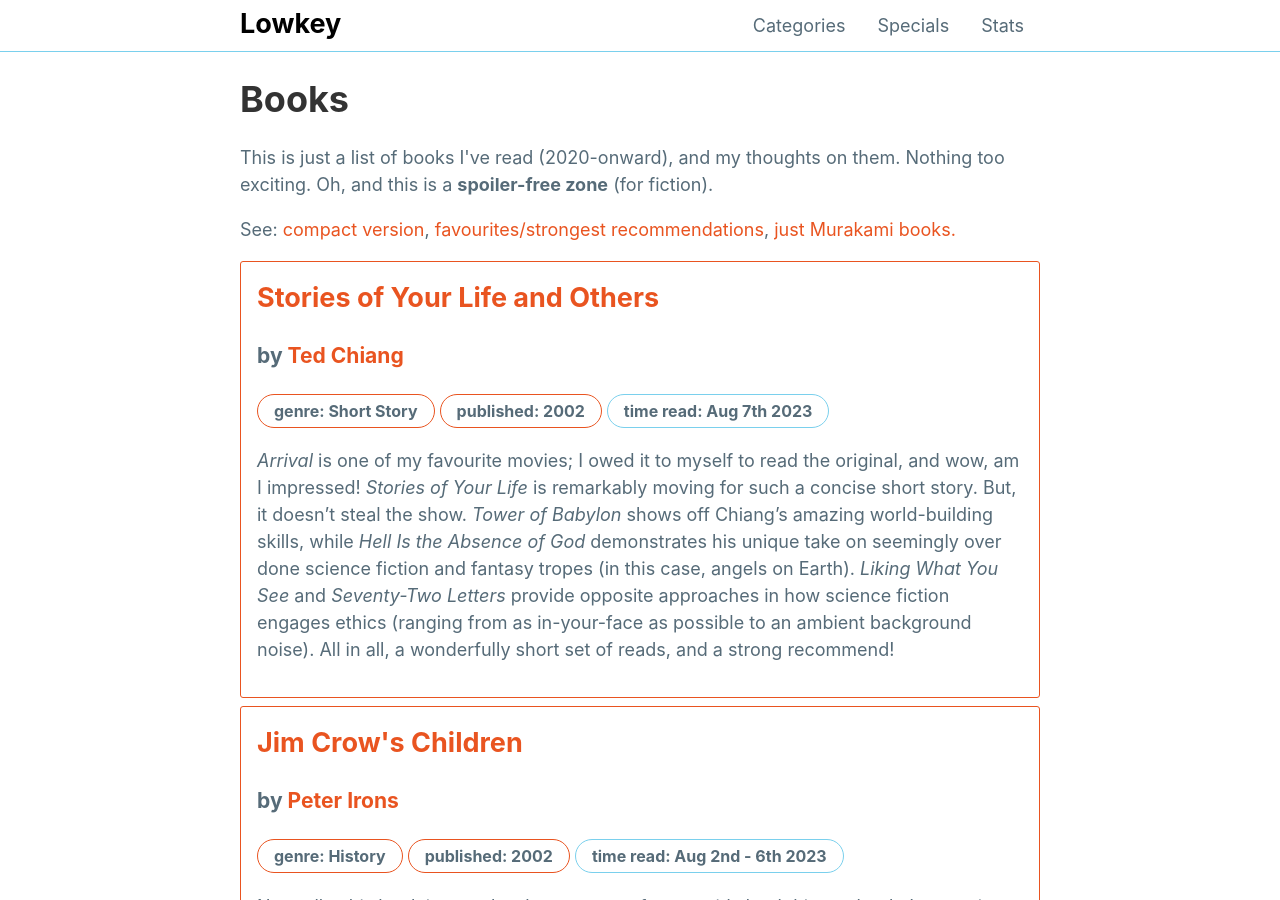
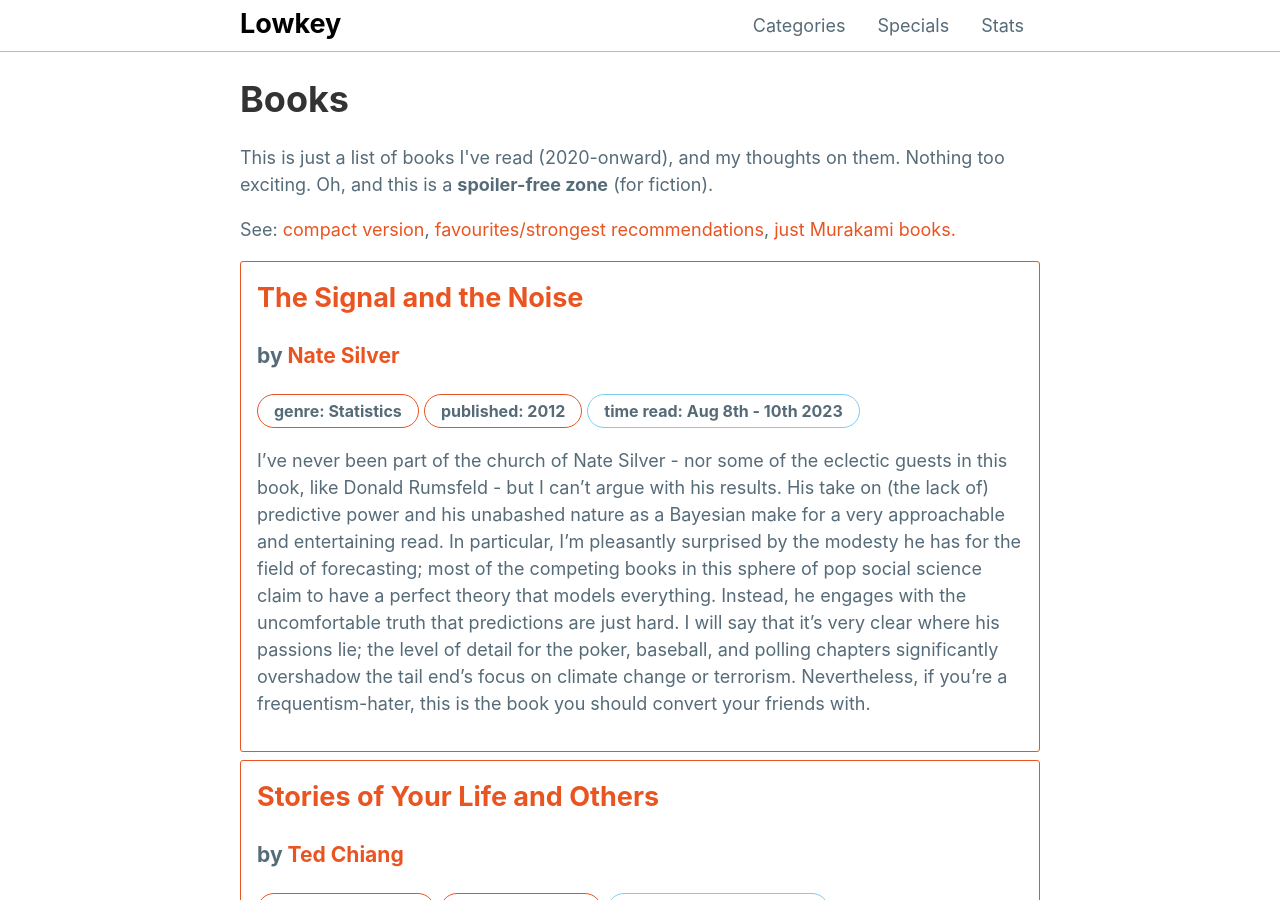
Before and after one commit to mattxwang/lowkey, a Jekyll site: the page built from stats/books.html, in a window 1280 px wide and 900 px high. Built offline with Jekyll 4.4.1, drawn with Linux system fonts in a browser that asks for light colours.

Commit message:
The Signal and the Noise

```diff
--- a/_data/books.yml
+++ b/_data/books.yml
@@ -1016,7 +1016,7 @@ jimcrowschildren:
   thoughts: >
     Neutrally, this book is exactly what you want from a mid-depth history book. Irons paints stellar pictures of the lead-up to *Brown*, a play-by-play of the multiple hearings it received, and the ultimate failure of its true mission almost 50 years since its ruling. I'm impressed by the depth of the legal review (though I perhaps was looking for slightly more education policy). There are some funny moments too - like Thurgood Marshall giving perhaps his worst-ever Supreme Court appearance in the second round of *Brown*. I'm not particularly convinced of some of the framing that explains the current failures black students face - I think Irons focus on black single mothers is too individualistic/reductionist - but it's certaily still a prescient set of conclusions now. If you're interested in the legal history behind school segregation, I think this is a great starting point.
 storiesofyourlife:
-  title: 	Stories of Your Life and Others
+  title: Stories of Your Life and Others
   author: Ted Chiang
   genre: Short Story
   year_published: 2002
@@ -1024,3 +1024,11 @@ storiesofyourlife:
   strong: true
   thoughts: >
     *Arrival* is one of my favourite movies; I owed it to myself to read the original, and wow, am I impressed! *Stories of Your Life* is remarkably moving for such a concise short story. But, it doesn't steal the show. *Tower of Babylon* shows off Chiang's amazing world-building skills, while *Hell Is the Absence of God* demonstrates his unique take on seemingly over done science fiction and fantasy tropes (in this case, angels on Earth). *Liking What You See* and *Seventy-Two Letters* provide opposite approaches in how science fiction engages ethics (ranging from as in-your-face as possible to an ambient background noise). All in all, a wonderfully short set of reads, and a strong recommend!
+thesignalandthenoise:
+  title: The Signal and the Noise
+  author: Nate Silver
+  genre: Statistics
+  year_published: 2012
+  time_read: Aug 8th - 10th 2023
+  thoughts: >
+    I've never been part of the church of Nate Silver - nor some of the eclectic guests in this book, like Donald Rumsfeld - but I can't argue with his results. His take on (the lack of) predictive power and his unabashed nature as a Bayesian make for a very approachable and entertaining read. In particular, I'm pleasantly surprised by the modesty he has for the field of forecasting; most of the competing books in this sphere of pop social science claim to have a perfect theory that models everything. Instead, he engages with the uncomfortable truth that predictions are just hard. I will say that it's very clear where his passions lie; the level of detail for the poker, baseball, and polling chapters significantly overshadow the tail end's focus on climate change or terrorism. Nevertheless, if you're a frequentism-hater, this is the book you should convert your friends with.
```
